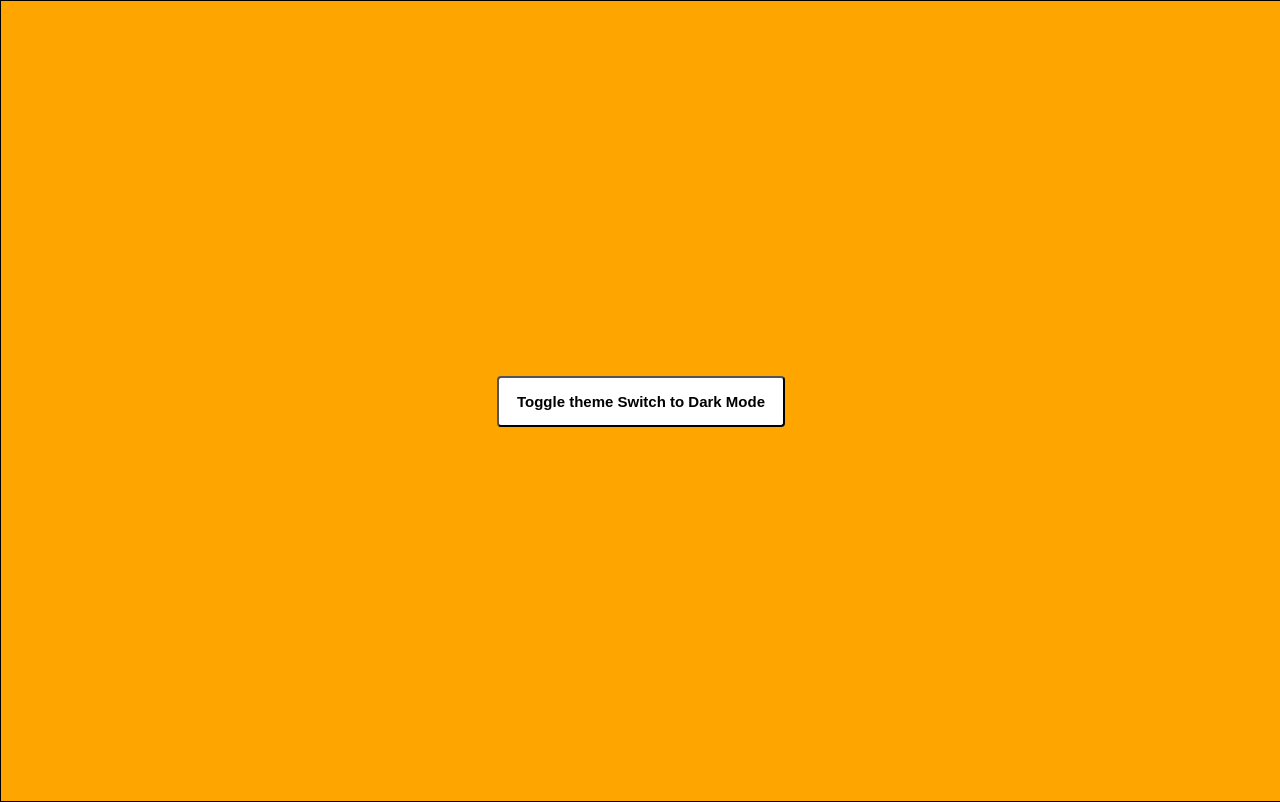
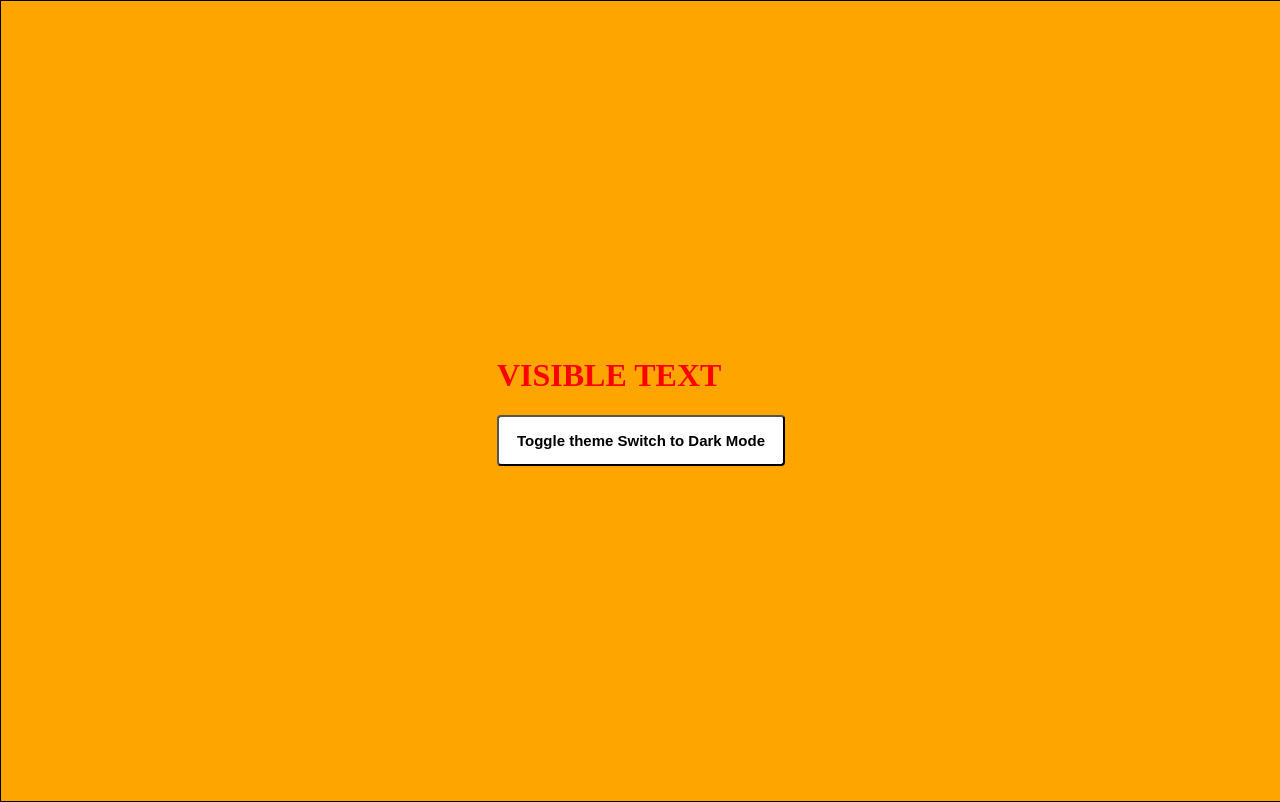
Before and after one commit to saumya-30-verma/Toggle-theme, a React (Vite) app: page / in a window 1280 px wide. Built offline with nearby package versions, Linux system fonts and the light colour scheme.

Commit message:
Update ChildC.jsx

```diff
--- a/src/components/ChildC.jsx
+++ b/src/components/ChildC.jsx
@@ -13,6 +13,7 @@ const ChildC = () => {
   }
   return (
     <div>
+      <h1 style={{color: "red"}}>VISIBLE TEXT</h1>
       <button onClick={handleClick}>
         Toggle theme
          Switch to {theme === "light" ? "Dark" : "Light"} Mode
```
